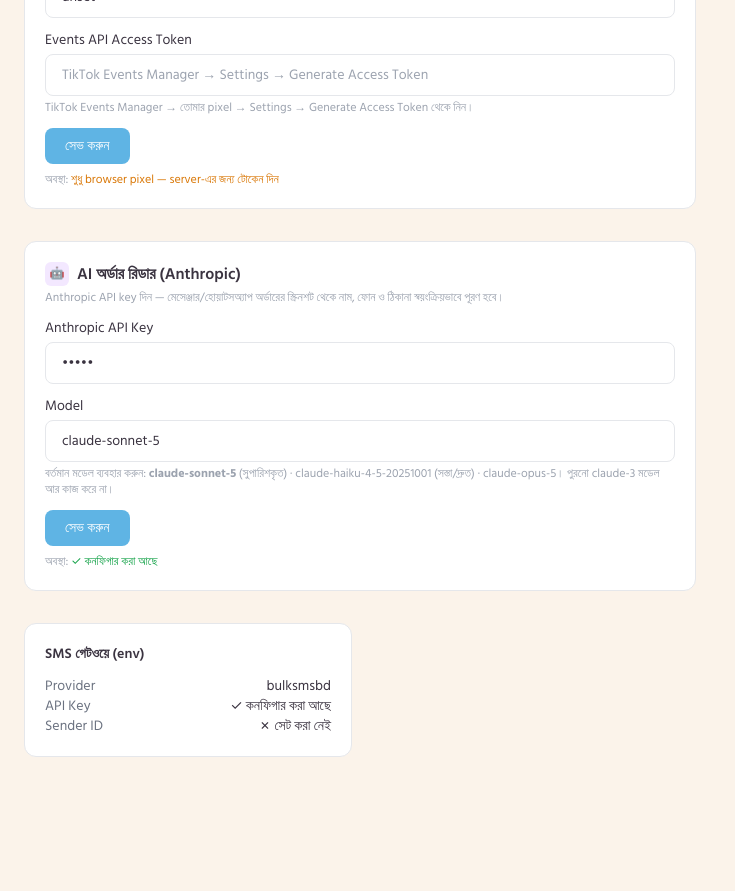
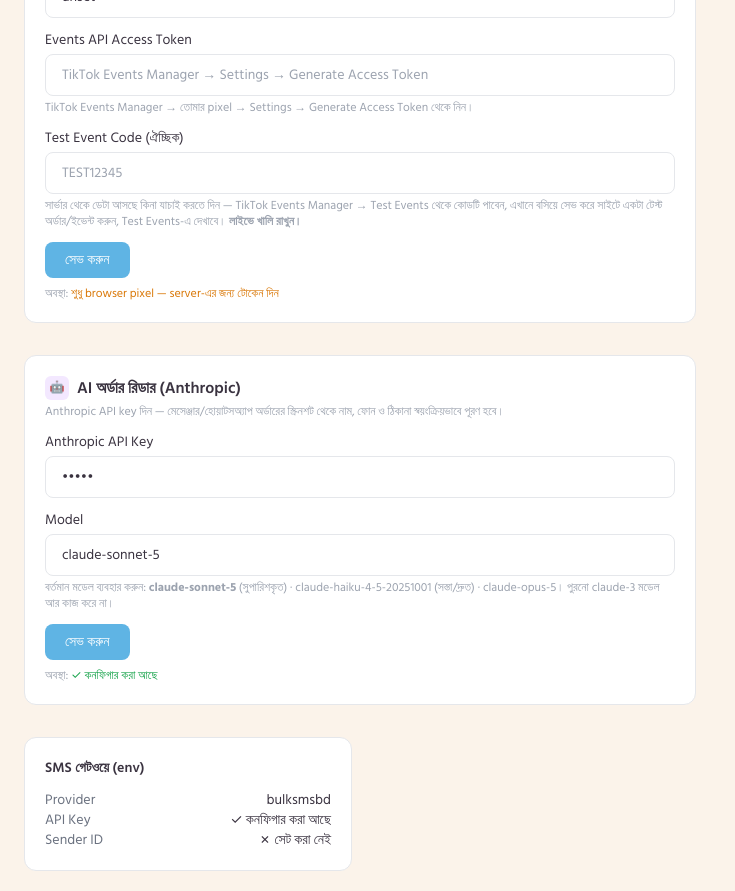
Before and after one commit to Noobhackerbd/dreamcomfort, a Next.js app: page /admin/settings in a window 1280 px wide. Shown: the part 2820-3711 px from the top of the page, without its empty margins (0-735 px from the left). Before the commit the page ends 3597 px from the top, so only its background shows below. Built offline with nearby package versions, Linux system fonts and the light colour scheme; no server answers.

Commit message:
test events

```diff
--- a/app/admin/settings/SettingsForm.tsx
+++ b/app/admin/settings/SettingsForm.tsx
@@ -306,6 +306,13 @@
             <input type="password" value={tt.accessToken} onChange={(e) => setTt({ ...tt, accessToken: e.target.value })} placeholder="TikTok Events Manager → Settings → Generate Access Token" autoComplete="new-password" className={cls} />
             <p className="mt-1 text-xs text-gray-400">TikTok Events Manager → তোমার pixel → Settings → Generate Access Token থেকে নিন।</p>
           </div>
+          <div>
+            <label className="block text-sm mb-1">Test Event Code (ঐচ্ছিক)</label>
+            <input value={tt.testEventCode} onChange={(e) => setTt({ ...tt, testEventCode: e.target.value })} placeholder="TEST12345" className={cls} />
+            <p className="mt-1 text-xs text-gray-400">
+              সার্ভার থেকে ডেটা আসছে কিনা যাচাই করতে দিন — TikTok Events Manager → Test Events থেকে কোডটি পাবেন, এখানে বসিয়ে সেভ করে সাইটে একটা টেস্ট অর্ডার/ইভেন্ট করুন, Test Events-এ দেখাবে। <b>লাইভে খালি রাখুন।</b>
+            </p>
+          </div>
         </div>
         <div className="mt-3 flex items-center">
           <button
--- a/app/admin/settings/actions.ts
+++ b/app/admin/settings/actions.ts
@@ -55,12 +55,13 @@
   return { ok: true };
 }
 
-export async function saveTikTokSettings(tt: { pixelId: string; accessToken: string }) {
+export async function saveTikTokSettings(tt: { pixelId: string; accessToken: string; testEventCode: string }) {
   await requireAdmin();
   try {
     await saveSetting("tiktok", {
       pixelId: (tt.pixelId || "").trim(),
       accessToken: (tt.accessToken || "").trim(),
+      testEventCode: (tt.testEventCode || "").trim(),
     });
   } catch (e: any) {
     return { ok: false, error: e?.message ?? "সেভ ব্যর্থ। settings টেবিল আছে কিনা দেখুন।" };
--- a/lib/settings.ts
+++ b/lib/settings.ts
@@ -43,6 +43,7 @@
 export interface TikTokSettings {
   pixelId: string;
   accessToken: string;
+  testEventCode: string;
 }
 
 async function readSetting<T>(key: string, fallback: T): Promise<T> {
@@ -108,6 +109,7 @@
   return readSetting<TikTokSettings>("tiktok", {
     pixelId: process.env.NEXT_PUBLIC_TIKTOK_PIXEL_ID || "DA6Q9UBC77UES9741GT0",
     accessToken: process.env.TIKTOK_ACCESS_TOKEN || "",
+    testEventCode: process.env.TIKTOK_TEST_EVENT_CODE || "",
   });
 }
 
--- a/lib/tiktok/events.ts
+++ b/lib/tiktok/events.ts
@@ -60,7 +60,7 @@
 
 /** Send one event to the TikTok Events API. Best-effort; never throws. */
 export async function sendTikTokEvent(input: SendTikTokInput): Promise<{ ok: boolean; error?: string }> {
-  const { pixelId: pixel, accessToken: token } = await getTikTokSettings();
+  const { pixelId: pixel, accessToken: token, testEventCode } = await getTikTokSettings();
   if (!pixel || !token) return { ok: false, error: "TikTok Events API কনফিগার করা হয়নি (অ্যাডমিন সেটিংসে টোকেন দিন)।" };
 
   const u = input.user ?? {};
@@ -78,6 +78,9 @@
   const body = {
     event_source: "web",
     event_source_id: pixel,
+    // When set, events appear in TikTok Events Manager → Test Events (for verifying the
+    // server integration). Leave empty when live.
+    ...(testEventCode ? { test_event_code: testEventCode } : {}),
     data: [
       {
         event: input.eventName,
```
